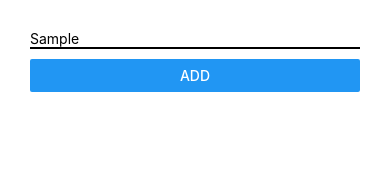
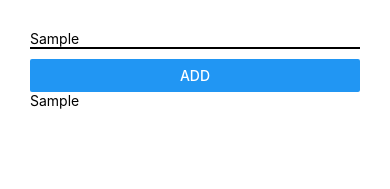
Before and after one commit to yashjsalian23/TodoReactNative, a React Native app: screen / in a window 390 px wide. Both pictures are taken after typing "Sample" into the empty fields and a click on the button "ADD". Shown: the top 189 px of the page. Built offline with nearby package versions, Linux system fonts and the light colour scheme.

Commit message:
added create course goal app

```diff
--- a/App.js
+++ b/App.js
@@ -1,13 +1,32 @@
-import { StatusBar } from 'expo-status-bar';
-import React from 'react';
+//import { StatusBar } from 'expo-status-bar';
+import React, { useState } from 'react';
 import { StyleSheet, Text, View, TextInput, Button } from 'react-native';
 
 export default function App() {
+
+  let [enterdGoal, setEnteredGoal] = useState('');
+  let [courseGoals, setCourseGoals] = useState([]);
+
+  let inputChangeHandler = enteredText => {
+    setEnteredGoal(enteredText);
+  }
+
+  let addGoalHandler = () => {
+    setCourseGoals(currentGoals => [...currentGoals, enterdGoal]);
+  }
+
   return (
-    <View style={{padding: 30}}>
+    <View style={styles.container}>
       <View>
-        <TextInput placeholder="Goal Title" style={{borderBottomColor: "black", borderBottomWidth: 2, marginBottom: 10}} />
-        <Button title="add" />
+        <TextInput
+          placeholder="Goal Title"
+          style={styles.textField}
+          onChangeText={inputChangeHandler} />
+
+        <Button title="add" onPress={addGoalHandler} />
+      </View>
+      <View>
+        {courseGoals.map(item => <Text key={Math.random()}>{item}</Text>)}
       </View>
     </View>
   );
@@ -15,9 +34,11 @@ export default function App() {
 
 const styles = StyleSheet.create({
   container: {
-    flex: 1,
-    backgroundColor: '#fff',
-    alignItems: 'center',
-    justifyContent: 'center',
+    padding: 30
   },
+  textField: {
+    borderBottomColor: "black",
+    borderBottomWidth: 2,
+    marginBottom: 10
+  }
 });
```
